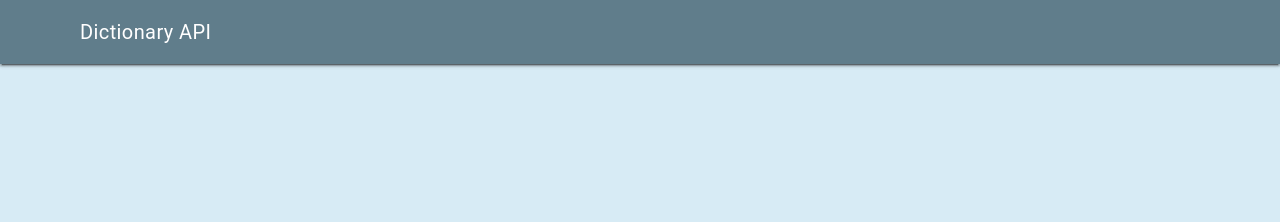
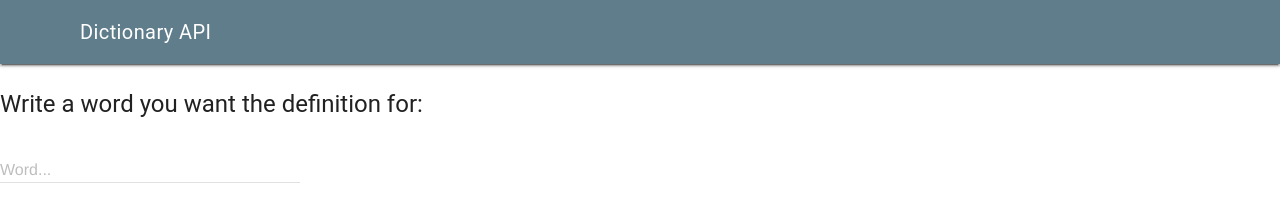
Before and after one commit to Johanna-liu16/Final-Project--Zaida-and-Johanna, a plain HTML site: page api.html in a window 1280 px wide. Drawn offline with nearby package versions, Linux system fonts and the light colour scheme.

Commit message:
edited api.html

```diff
--- a/api.html
+++ b/api.html
@@ -12,7 +12,7 @@
     <link rel="stylesheet" href="https://code.getmdl.io/1.3.0/material.blue_grey-teal.min.css" media="none" onload="if(media!='all')media='all'"><noscript><link rel="stylesheet" href="https://code.getmdl.io/1.3.0/material.blue_grey-teal.min.css"></noscript>
     <link rel="apple-touch-icon" sizes="180x180" href="apple-touch-icon.png" />
     <link rel="icon" type="image/png" sizes="32x32" href="favicon-32x32.png" />
-    <link rel="stylesheet" href="./css/styles.css" />
+    <link rel="stylesheet" href="./css/api.css" />
     <script src="https://code.getmdl.io/1.3.0/material.min.js"></script>
     <link rel="stylesheet" href="https://code.getmdl.io/1.3.0/material.indigo-pink.min.css">
     <link rel="stylesheet" href="https://fonts.googleapis.com/icon?family=Material+Icons">
@@ -48,6 +48,13 @@
           <span class="mdl-layout-title">Dictionary API</span>
         </div>
       </header>
+      <h4>Write a word you want the definition for:</h4>
+      <form action="#">
+        <div class="mdl-textfield mdl-js-textfield">
+          <input class="mdl-textfield__input" type="text" id="word">
+          <label class="mdl-textfield__label" for="sample1">Word...</label>
+        </div>
+      </form>
       <div class="mdl-layout__drawer">
         <span class="mdl-layout-title">Menu</span>
         <nav class="mdl-navigation">
@@ -57,18 +64,7 @@
           <a class="mdl-navigation__link" href="./api.html">Dictionary API</a>
         </nav>
       </div>
-      <main class="mdl-layout__content">
-        <div class="page-content"><!-- Your content goes here --></div>
-      </main>
     </div>
-    <main class="mdl-layout__content">
-      <!-- Simple Textfield -->
-      <form action="#">
-        <div class="mdl-textfield mdl-js-textfield">
-          <input class="mdl-textfield__input" type="text" id="sample1">
-          <label class="mdl-textfield__label" for="sample1">Text...</label>
-        </div>
-      </form>
-    </main>
+    <div id = "answer"></div>
   </body>
 </html>
--- /dev/null
+++ b/css/api.css
@@ -0,0 +1,6 @@
+/* Created by: Zaida Hammel, Johanna Liu
+* Created on: June 2022
+* This file contains the CSS for api.html
+*/
+
+.mdl-textfield mdl-js-textfield
```
